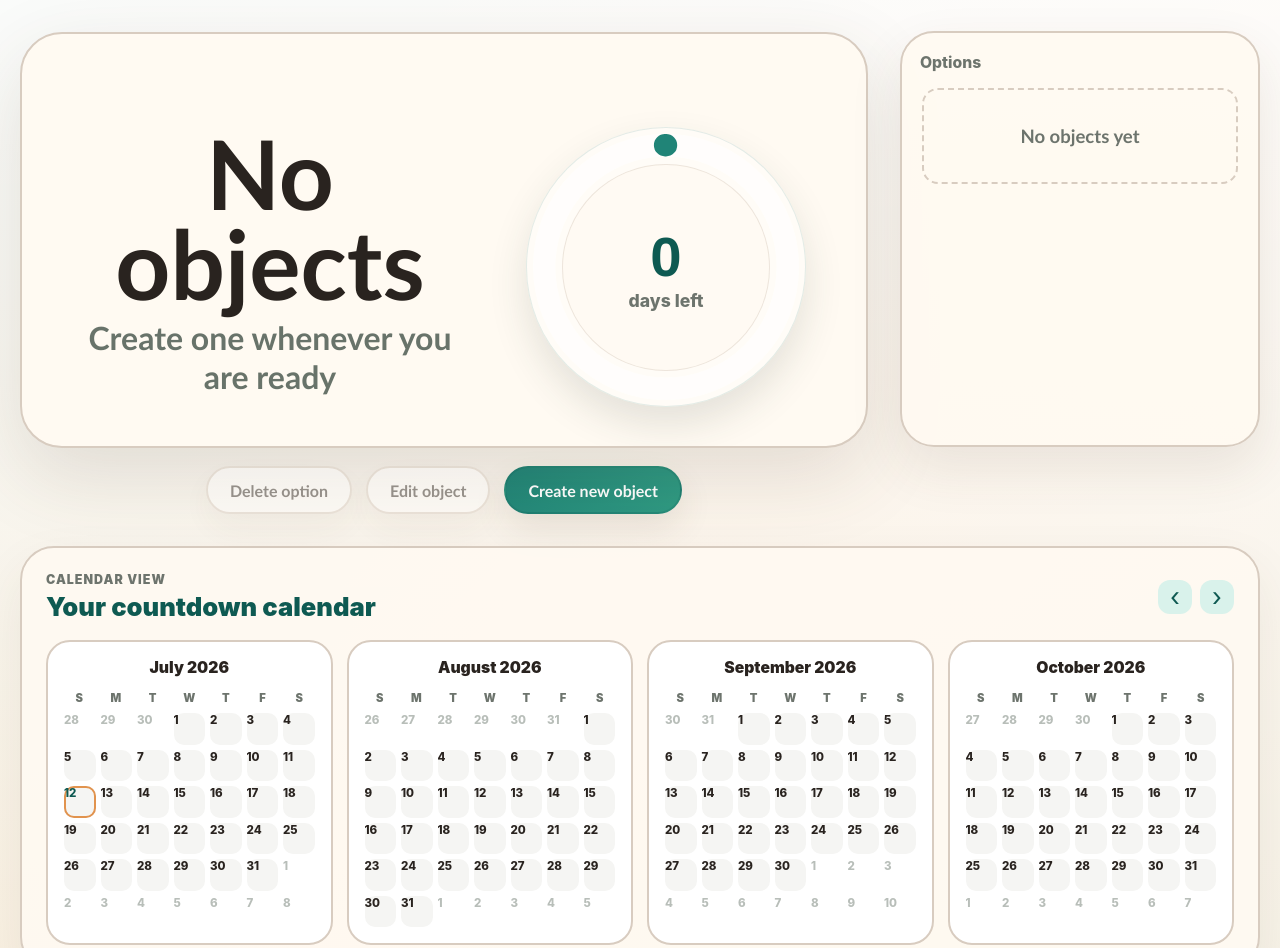
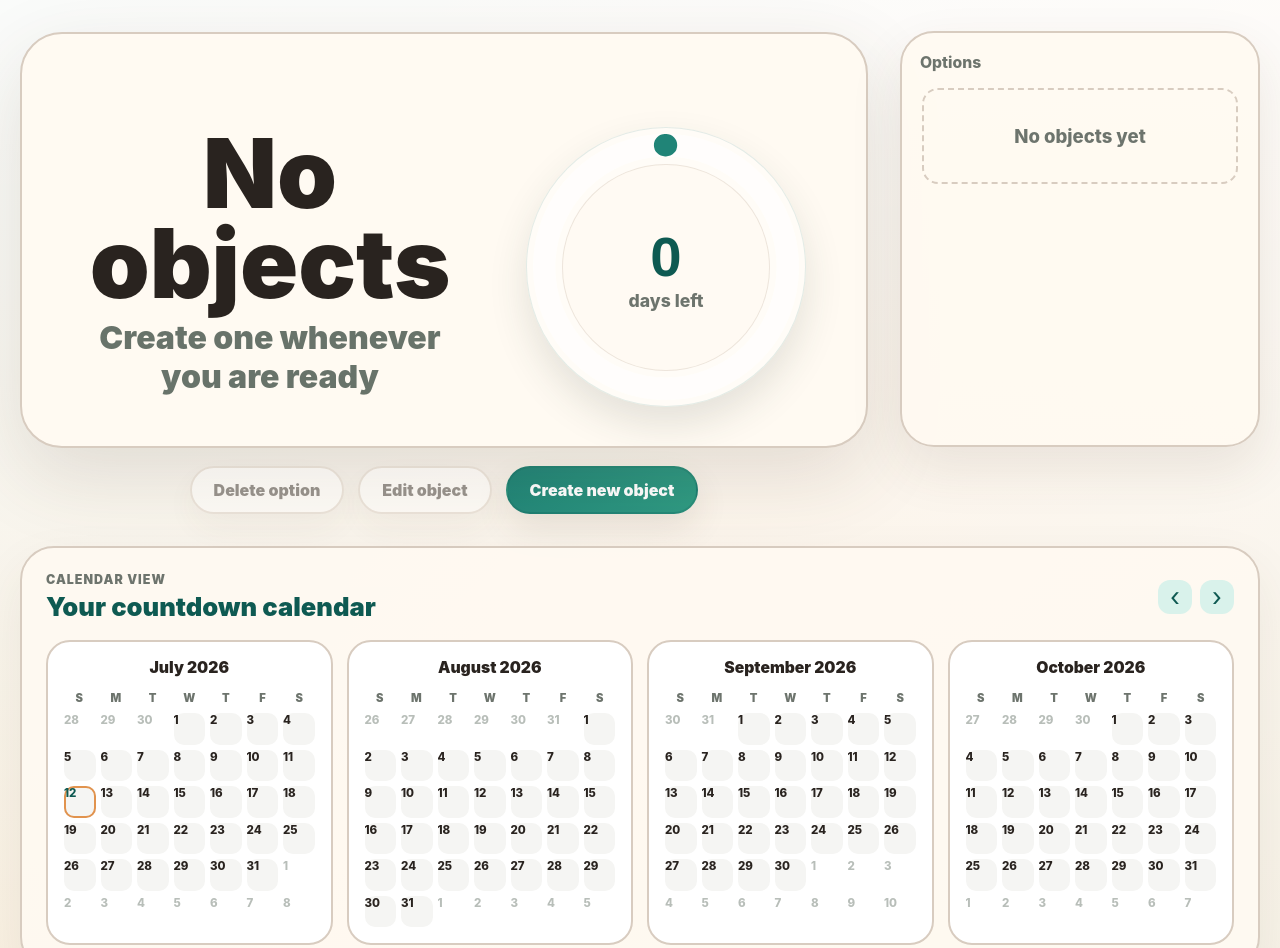
Before and after one commit to thewhitesevenluke/countdown-app, a website: page index.html in a window 1280 px wide. Shown: the top 948 px of the page. Drawn offline with Linux system fonts and the light colour scheme.

Commit message:
Restore rounded countdown typography

```diff
--- a/styles.css
+++ b/styles.css
@@ -20,7 +20,7 @@
   --shadow: 0 28px 80px rgba(80, 62, 44, 0.14);
   --shadow-tight: 0 14px 34px rgba(80, 62, 44, 0.11);
   font-family:
-    ui-rounded, "SF Pro Rounded", "Avenir Next Rounded", "Arial Rounded MT Bold", "Nunito", Inter,
+    ui-rounded, "SF Pro Rounded", "Avenir Next Rounded", "Nunito", Inter,
     ui-sans-serif, system-ui, -apple-system, BlinkMacSystemFont, "Segoe UI", sans-serif;
 }
 
@@ -92,24 +92,11 @@ input {
   overflow-wrap: anywhere;
 }
 
-.selected-title,
-.countdown-label,
-.countdown-value,
-.option-title,
-.button,
-.modal h2,
-.field,
-.checkbox-field,
-.empty-options {
-  font-family: "Trebuchet MS", "Arial Rounded MT Bold", ui-rounded, sans-serif;
-}
-
 .countdown-value {
   min-height: 128px;
   line-height: 0.94;
   font-size: clamp(6.2rem, 17vw, 11rem);
-  font-family: "Trebuchet MS", "Arial Rounded MT Bold", ui-rounded, sans-serif;
-  font-weight: 800;
+  font-weight: 1000;
   letter-spacing: 0;
   text-wrap: balance;
 }
@@ -125,8 +112,7 @@ input {
   margin: 0;
   color: #68736a;
   font-size: clamp(1.35rem, 3vw, 2rem);
-  font-family: "Trebuchet MS", "Arial Rounded MT Bold", ui-rounded, sans-serif;
-  font-weight: 800;
+  font-weight: 900;
 }
 
 .countdown-date {
```
